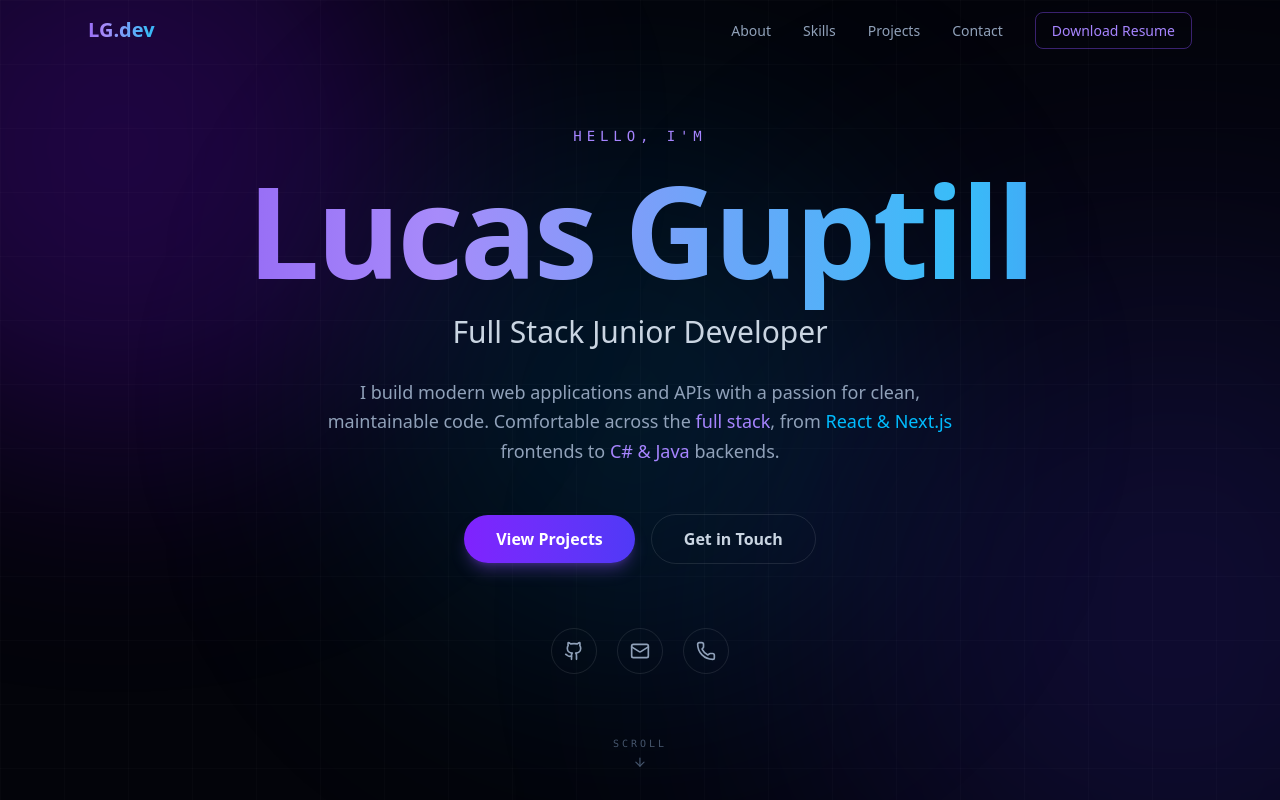
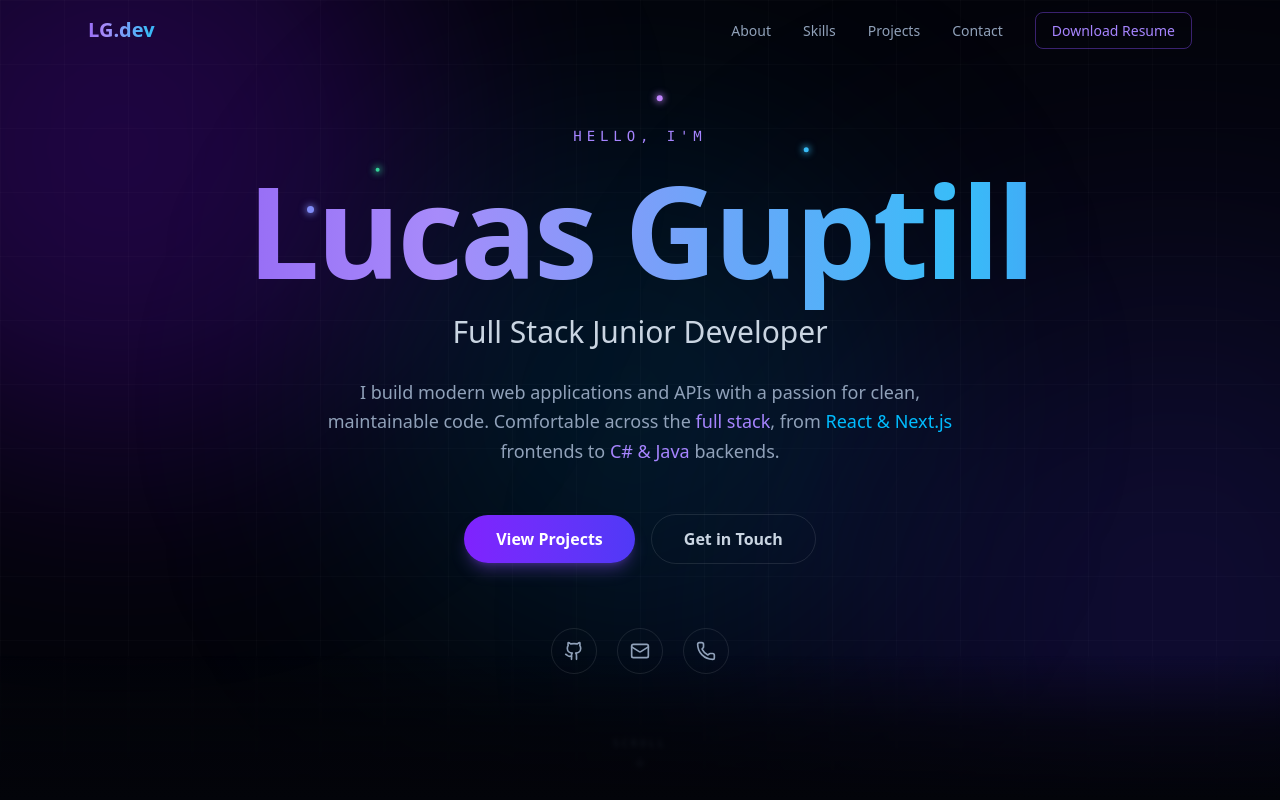
Before and after one commit to Lu3kyy/portfolio, a Next.js app: page / in a window 1280 px wide. Shown: the top 800 px of the page. Built offline with nearby package versions, Linux system fonts and the light colour scheme.

Commit message:
atom orbit in hero and background blend

```diff
--- a/app/components/Hero.tsx
+++ b/app/components/Hero.tsx
@@ -1,8 +1,69 @@
 "use client";
 
-import { motion, useScroll, useTransform } from "framer-motion";
+import {
+  motion,
+  useAnimationFrame,
+  useMotionValue,
+  useScroll,
+  useTransform,
+} from "framer-motion";
 import { ArrowDown, Github, Mail, Phone } from "lucide-react";
-import { useRef } from "react";
+import { useRef, useState } from "react";
+
+const ORBITS = [
+  { rx: 330, ry: 95, speed: 0.5, color: "#818cf8", size: 7, offset: 0.0 },
+  { rx: 265, ry: 78, speed: -0.38, color: "#38bdf8", size: 5, offset: 1.5 },
+  { rx: 375, ry: 112, speed: 0.28, color: "#c084fc", size: 6, offset: 3.0 },
+  { rx: 295, ry: 88, speed: -0.55, color: "#34d399", size: 4, offset: 0.8 },
+];
+
+function OrbitDot({
+  rx,
+  ry,
+  speed,
+  color,
+  size,
+  offset,
+}: {
+  rx: number;
+  ry: number;
+  speed: number;
+  color: string;
+  size: number;
+  offset: number;
+}) {
+  const x = useMotionValue(0);
+  const y = useMotionValue(0);
+  const [zIdx, setZIdx] = useState(0);
+
+  useAnimationFrame((t) => {
+    const angle = (t / 1000) * speed + offset;
+    x.set(Math.cos(angle) * rx);
+    y.set(Math.sin(angle) * ry);
+    setZIdx(Math.sin(angle) > 0 ? 20 : 0);
+  });
+
+  return (
+    <motion.div
+      style={{
+        x,
+        y,
+        position: "absolute",
+        zIndex: zIdx,
+        width: size,
+        height: size,
+        borderRadius: "50%",
+        backgroundColor: color,
+        top: "50%",
+        left: "50%",
+        marginTop: -size / 2,
+        marginLeft: -size / 2,
+        pointerEvents: "none",
+        boxShadow: `0 0 6px 2px ${color}88`,
+      }}
+    />
+  );
+}
 
 const stagger = {
   animate: { transition: { staggerChildren: 0.12 } },
@@ -43,25 +104,35 @@ export default function Hero() {
       {/* ── Subtle grid overlay ── */}
       <div className="pointer-events-none absolute inset-0 bg-[linear-gradient(rgba(255,255,255,0.018)_1px,transparent_1px),linear-gradient(90deg,rgba(255,255,255,0.018)_1px,transparent_1px)] bg-size-[64px_64px]" />
 
+      {/* ── Bottom blend to smooth section transition ── */}
+      <div className="pointer-events-none absolute inset-x-0 bottom-0 z-10 h-36 bg-linear-to-b from-transparent via-[#03040a]/70 to-[#03040a] backdrop-blur-[2px]" />
+
       {/* ── Content ── */}
       <motion.div
         style={{ y, opacity }}
-        className="relative z-10 mx-auto max-w-5xl px-6 text-center"
+        className="relative z-20 mx-auto max-w-5xl px-6 text-center"
       >
         <motion.div variants={stagger} initial="initial" animate="animate">
+          {/* Orbit wrapper around Hello / name */}
+          <div className="relative mx-auto w-fit overflow-visible">
+            {ORBITS.map((o, i) => (
+              <OrbitDot key={i} {...o} />
+            ))}
+
             <motion.p
               variants={fadeUp}
-            className="mb-5 font-mono text-sm tracking-[0.35em] text-violet-400 uppercase"
+              className="relative z-10 mb-5 font-mono text-sm tracking-[0.35em] text-violet-400 uppercase"
             >
               Hello, I&apos;m
             </motion.p>
 
             <motion.h1
               variants={fadeUp}
-            className="mb-5 text-6xl leading-none font-black tracking-tight sm:text-7xl md:text-9xl"
+              className="relative z-10 mb-5 text-6xl leading-none font-black tracking-tight sm:text-7xl md:text-9xl"
             >
               <span className="shimmer-text">Lucas Guptill</span>
             </motion.h1>
+          </div>
 
           <motion.h2
             variants={fadeUp}
```
Lines whose indentation alone changed are shown as unchanged.
